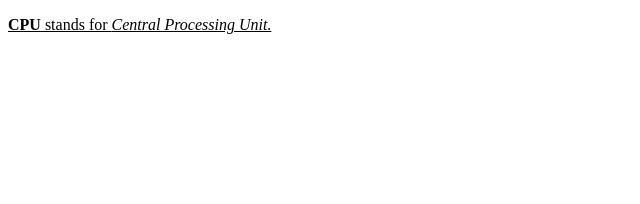
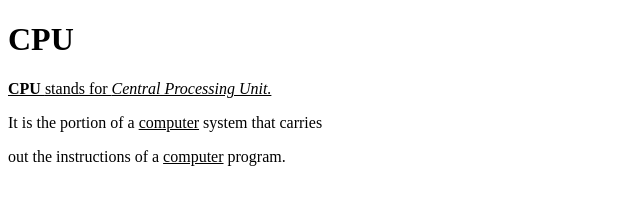
Before and after one commit to iamneo-production/bdececefcadaeccdfffebaeceaec, a plain HTML site: page public/index.html in a window 1280 px wide. Shown: the whole page, without its empty margins (0-640 px from the left). Drawn offline with Linux system fonts and the light colour scheme.

Commit message:
Backup Commit

```diff
--- a/public/index.html
+++ b/public/index.html
@@ -8,8 +8,9 @@
     <link rel="stylesheet" href="style.css" />
 </head>
 <body>
-
-        <p><u><b>CPU</b> stands for <i>Central Processing Unit.</i></u>
-        </p>
+<h1>CPU</h1>
+<p><u><b>CPU </b>stands for <i>Central Processing Unit.</i></u>
+<p>It is the portion of a <u>computer</u> system that carries</p>
+<p>out the instructions of a <u>computer</u> program.</p>
 </body>
 </html>
```
